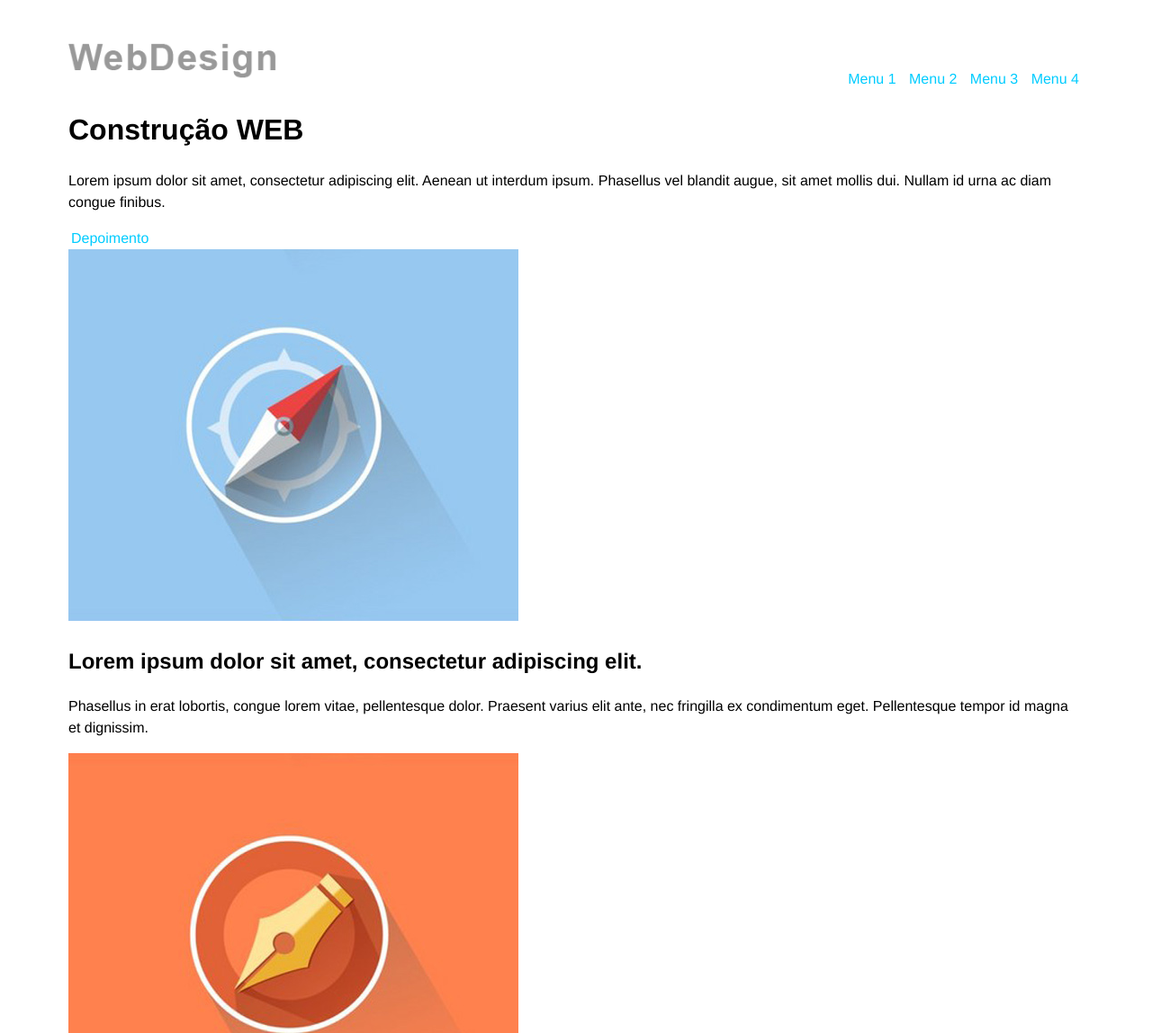
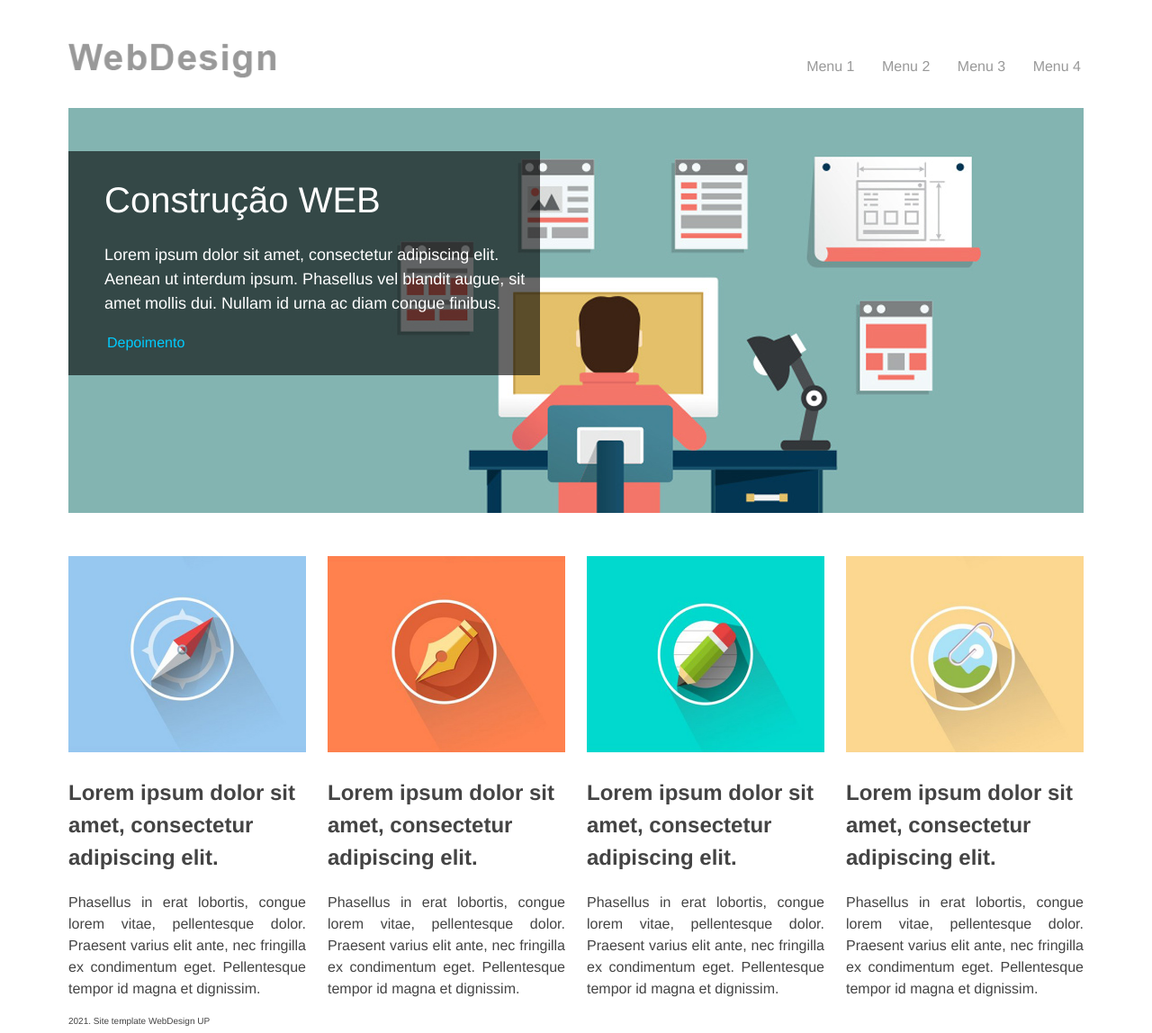
Before and after one commit to murilopaula/DesenvolvimentoWeb, a plain HTML site: page A06-0604/webdesign/index.html in a window 1280 px wide. Shown: the top 1148 px of the page at 90% size. Drawn offline with Linux system fonts and the light colour scheme.

Commit message:
Site WebDesign pronto.

```diff
--- a/A06-0604/webdesign/css/style.css
+++ b/A06-0604/webdesign/css/style.css
@@ -5,7 +5,7 @@ body{
 	height: 100%;
 	font-size: 100%;
 	line-height: 1.5;
-	/*color: #fff;*/
+	color: #444;
 }
 
 header{
@@ -26,34 +26,81 @@ a:hover{
 	text-decoration: underline;
 }
 
-article{
-
-}
-
 img{
 	max-width: 100%;
 }
 
-ul{
+nav{
+	float: right;
+	width: 840px;
+}
+
+nav ul{
 	float: right;
 }
 
-li{
-	padding: 2px;
+nav li{
+	font-size: 12px;
+	display: inline-block;
+	margin-left: 20px;
+	margin-top: 10px;
+}
+
+nav li a{
 	color: #999;
-	display: inline;
+}
+
+h1{ /* h1 da caixa de destaque */
+	font-size: 40px;
+	color: #FFF;
+	font-weight: 200;
+	margin-top: 0;
+	margin-bottom: 0;
+}
+
+h2{ /* h2 dos serviços */
+	font-size: 24px;
+}
+
+footer{
+	width: 100%;
+	margin-top: 24px;
+	margin-bottom: 24px;
+}
+
+footer p{
+	font-size: 10px;
+	margin-bottom: 0;
 }
 
 /* Classes CSS */
 
-.body{
+.container{
 	padding: 0;
 	margin: 0 auto;
 	max-width: 1128px;
 }
 
 .div_banner{
-	/*background: transparent url("../imagens/banner.jpg");*/
+	background: url('../imagens/banner.jpg');
+	height: 450px;
+	margin-bottom: 48px;
+	position: relative;
+}
+
+.caixa{
+	position: absolute;
+	top: 48px;
+	background: rgba(0,0,0,0.6); /* rgba - a= alfa 0-1 nível de transparência*/
+	width: 480px;
+	padding: 24px 4px 24px 40px; /* top right bottom left */
+	display: center;
+}
+
+.destaque{
+	font-size: 18px;
+	color: #FFF;
+	font-weight: 200;
 }
 
 .logo{
@@ -61,6 +108,17 @@ li{
 	width: 243px;
 }
 
-.icon_serv{
+.services{
+	width: 264px;
+	float: left;
+	margin-right: 24px;
+}
 
+.services:last-child{
+	margin-right: 0;
 }
+
+.texto_serv{
+	text-align: justify;
+	font-size: 16px;
+}
--- a/A06-0604/webdesign/index.html
+++ b/A06-0604/webdesign/index.html
@@ -11,7 +11,7 @@
 	<title>Exercício 06-03</title>
 </head>
 <body>
-	<div class="body">
+	<div class="container">
 		<header>
 			<a href="index.html">
 				<img src="imagens/logo_webdesign.png"
@@ -67,7 +67,7 @@
 				<p class="texto_serv">Phasellus in erat lobortis, congue lorem vitae, pellentesque dolor. Praesent varius elit ante, nec fringilla ex condimentum eget. Pellentesque tempor id magna et dignissim.</p>
 			</article>
 		</div>
-		<div class="footer">
+		<footer>
 			<p>2021. Site template WebDesign UP</p>
 		</div>
 	</div>
```
